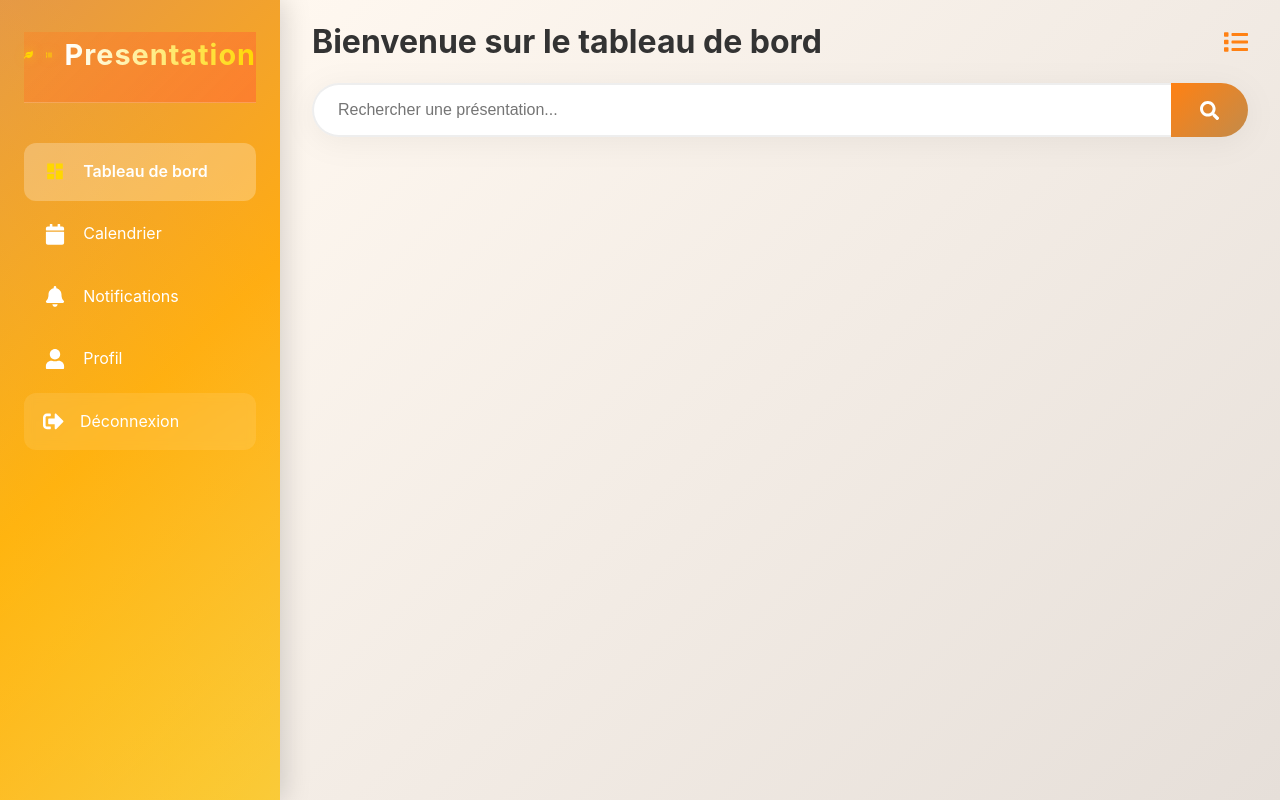
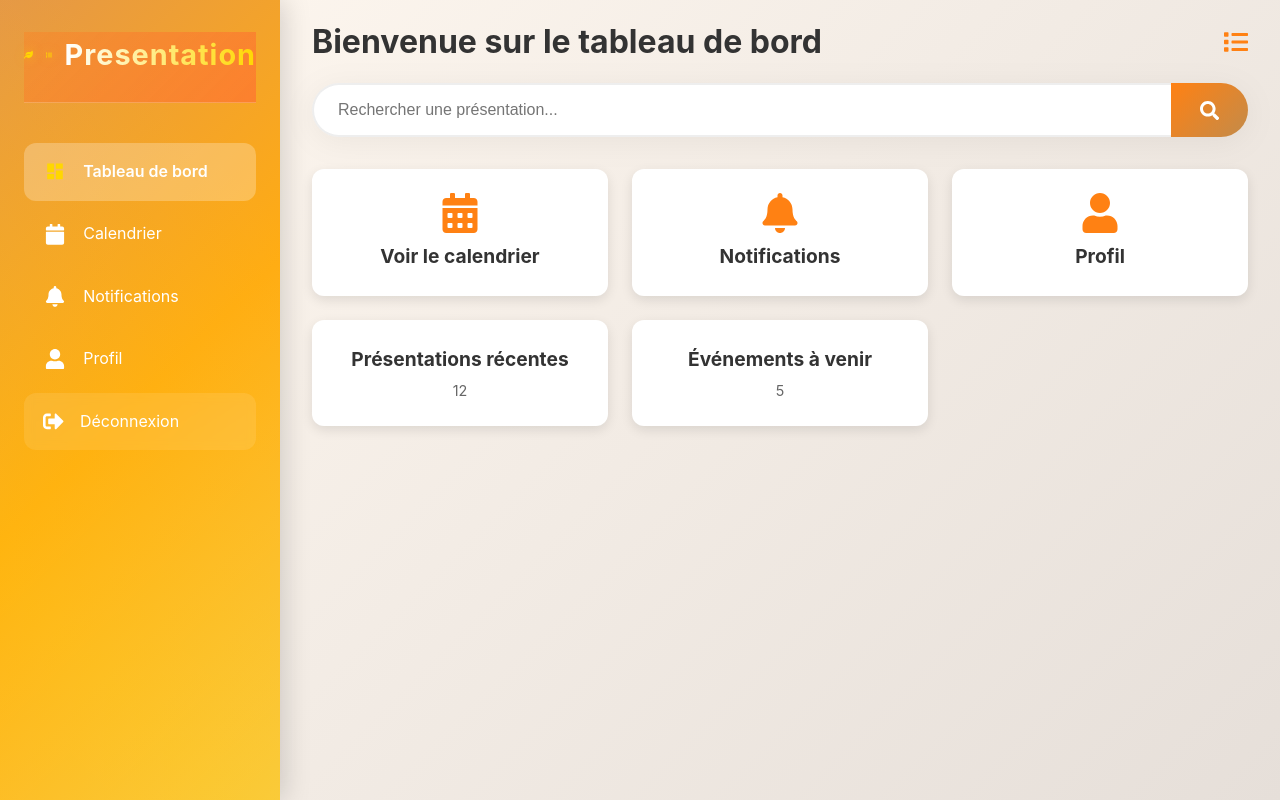
Before and after one commit to AnnaNdoye/FrontEnd-Plateforme-de-gestion-et-de-valorisation-des-pr-sentations-internes-, a React (Create React App) app: page /plateforme/dashboard in a window 1280 px wide. Built offline with nearby package versions, Linux system fonts and the light colour scheme.

Commit message:
modification du dashboard pour ajouter des éléments de redirections

```diff
--- a/src/pages/plateforme/Dashboard.js
+++ b/src/pages/plateforme/Dashboard.js
@@ -1,13 +1,13 @@
 import { useState } from 'react';
+import { useNavigate } from 'react-router-dom';
 import styled from 'styled-components';
-import { FaList } from 'react-icons/fa';
-import Barre from './Barre';
+import { FaList, FaCalendarAlt, FaBell, FaUser } from 'react-icons/fa';
+import Barre from '../plateforme/Barre';
 import Recherche from './Recherche';
 
 const Container = styled.div`
   display: flex;
-  height: 100vh;
-  width: 100vw;
+  background: linear-gradient(135deg, #FFF8F0 0%, #e6dfd9ff 100%);
 `;
 
 const Content = styled.div`
@@ -15,7 +15,6 @@ const Content = styled.div`
   padding: 1rem 2rem;
   display: flex;
   flex-direction: column;
-  background: linear-gradient(135deg, #FFF8F0 0%, #e6dfd9ff 100%);
 `;
 
 const Header = styled.div`
@@ -25,14 +24,67 @@ const Header = styled.div`
   margin-bottom: 1rem;
 `;
 
+const CardGrid = styled.div`
+  display: grid;
+  grid-template-columns: repeat(auto-fit, minmax(220px, 1fr));
+  gap: 1.5rem;
+  margin-top: 2rem;
+`;
 
+const Card = styled.div`
+  background: white;
+  border-radius: 12px;
+  box-shadow: 0 4px 12px rgba(0,0,0,0.1);
+  padding: 1.5rem;
+  display: flex;
+  flex-direction: column;
+  align-items: center;
+  justify-content: center;
+  cursor: pointer;
+  transition: all 0.3s ease;
+
+  &:hover {
+    box-shadow: 0 6px 20px rgba(255, 129, 19, 0.4);
+    transform: translateY(-5px);
+  }
+
+  svg {
+    font-size: 2.5rem;
+    color: #ff8113;
+    margin-bottom: 0.5rem;
+  }
+
+  h3 {
+    margin: 0;
+    font-size: 1.2rem;
+    color: #333;
+  }
+
+  p {
+    margin: 0.3rem 0 0 0;
+    color: #666;
+    font-size: 0.9rem;
+  }
+`;
 
 const Dashboard = () => {
   const [isMenuOpen, setIsMenuOpen] = useState(true);
+  const navigate = useNavigate();
 
   const toggleMenu = () => {
     setIsMenuOpen(!isMenuOpen);
   };
+
+  const quickActions = [
+    { icon: <FaCalendarAlt />, title: 'Voir le calendrier', path: '/plateforme/calendrier' },
+    { icon: <FaBell />, title: 'Notifications', path: '/plateforme/notification' },
+    { icon: <FaUser />, title: 'Profil', path: '/plateforme/profil' },
+  ];
+
+  const stats = [
+    { title: 'Présentations récentes', value: 12 },
+    { title: 'Événements à venir', value: 5 },
+  ];
 
   return (
     <Container>
@@ -43,6 +95,20 @@ const Dashboard = () => {
           <FaList onClick={toggleMenu} style={{ cursor: 'pointer', fontSize: '1.5rem', color: '#ff8113' }} />
         </Header>
         <Recherche />
+        <CardGrid>
+          {quickActions.map((action, index) => (
+            <Card key={index} tabIndex={0} role="button" aria-pressed="false" onClick={() => navigate(action.path)}>
+              {action.icon}
+              <h3>{action.title}</h3>
+            </Card>
+          ))}
+          {stats.map((stat, index) => (
+            <Card key={`stat-${index}`} tabIndex={0} aria-label={`${stat.title}: ${stat.value}`}>
+              <h3>{stat.title}</h3>
+              <p>{stat.value}</p>
+            </Card>
+          ))}
+        </CardGrid>
       </Content>
     </Container>
   );
```
